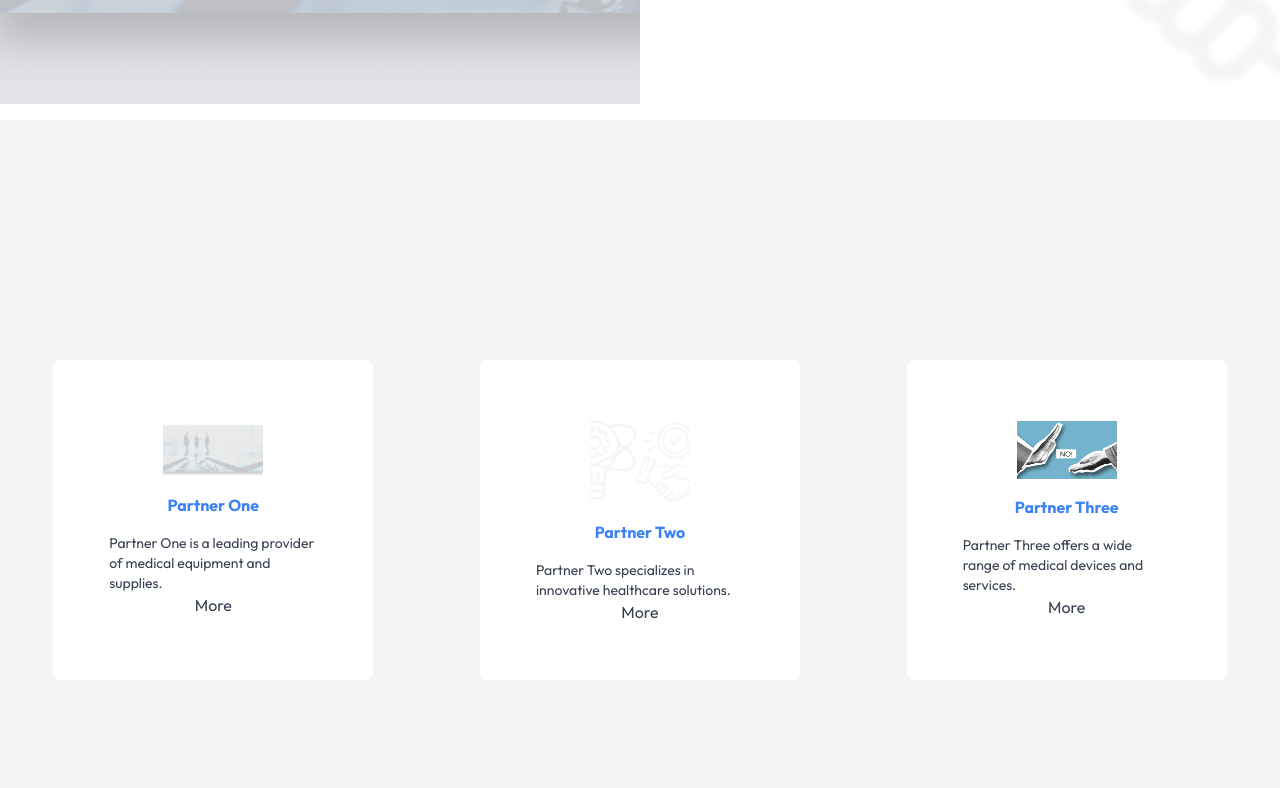
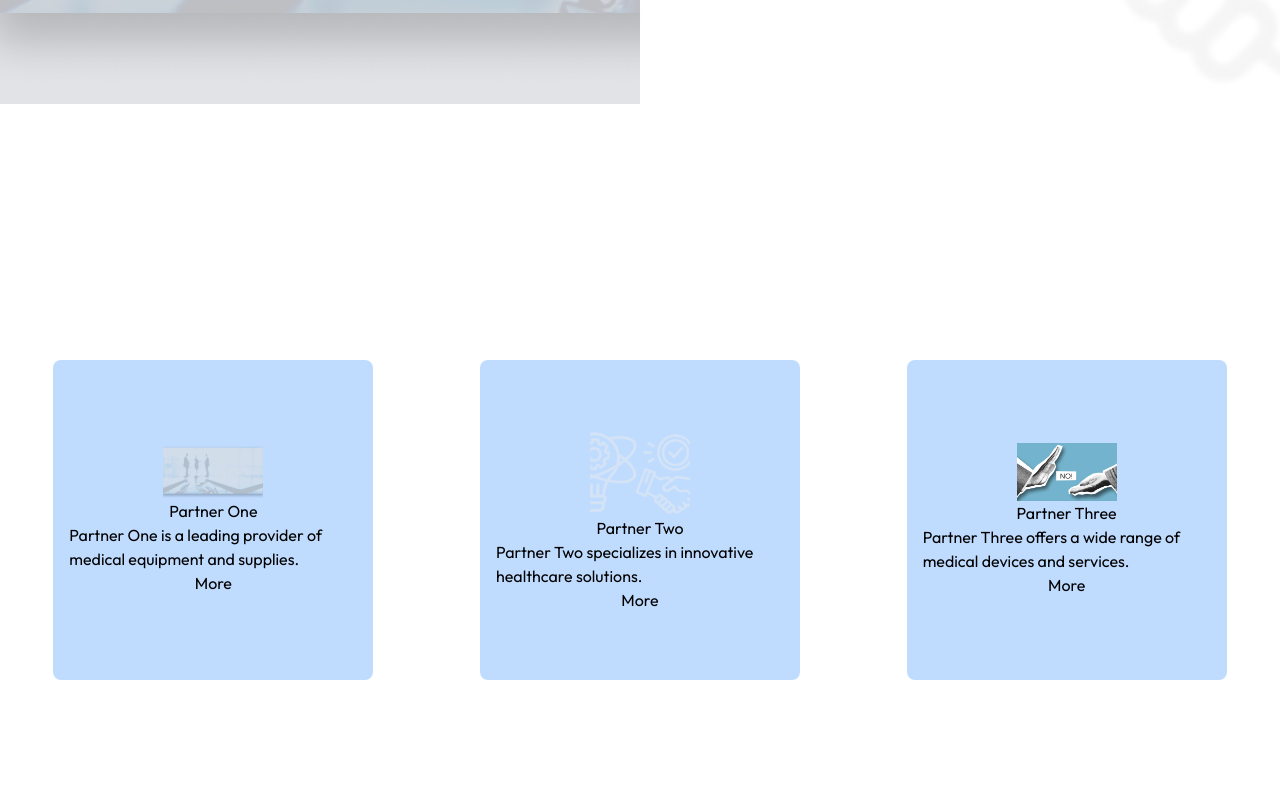
Before and after one commit to bass3fas/bayan-website, a Next.js app in the folder bayan-web/: page / in a window 1280 px wide. Shown: the part 1512-2300 px from the top of the page. Built offline with nearby package versions, Linux system fonts and the light colour scheme.

Commit message:
Revert "modifying Partners"
This reverts commit 1c9a22f06a940606f1d8b8642f751ecbad010c02.

```diff
--- a/bayan-web/components/Cards.tsx
+++ b/bayan-web/components/Cards.tsx
@@ -2,11 +2,11 @@ import Image from "next/image";
 import { PartnerProps } from "@/interfaces";
 
 const Card: React.FC<PartnerProps> = ({ name, brief, logo, link }) => (
-        <div className="card m-auto p-4 w-80 h-80 flex flex-col bg-white rounded-lg items-center justify-center">
+        <div className="card m-auto p-4 w-80 h-80 flex flex-col bg-blue-200 rounded-lg items-center justify-center">
             <Image src={logo} alt={name} width={100} height={100} />
-            <h3 className="font-bold text-blue-500 m-4">{name}</h3>
-            <p className="text-sm justify-center px-6 mx-4 text-gray-700">{brief}</p>
-            <a href={link} target="_blank" rel="noreferrer" className="text-gray-700">More</a>
+            <h3>{name}</h3>
+            <p>{brief}</p>
+            <a href={link} target="_blank" rel="noreferrer">More</a>
         </div>
 
 );
--- a/bayan-web/components/Partners.tsx
+++ b/bayan-web/components/Partners.tsx
@@ -34,7 +34,7 @@ export default function Partners() {
 
   return (
     <div id="partners" className="cards-container">
-      <div className="flex flex-row items-center w-full h-screen bg-gray-100">
+      <div className="flex flex-row items-center w-full h-screen">
         {partners.map((partner) => (
           <PartnerCard
             key={partner.name}
```
